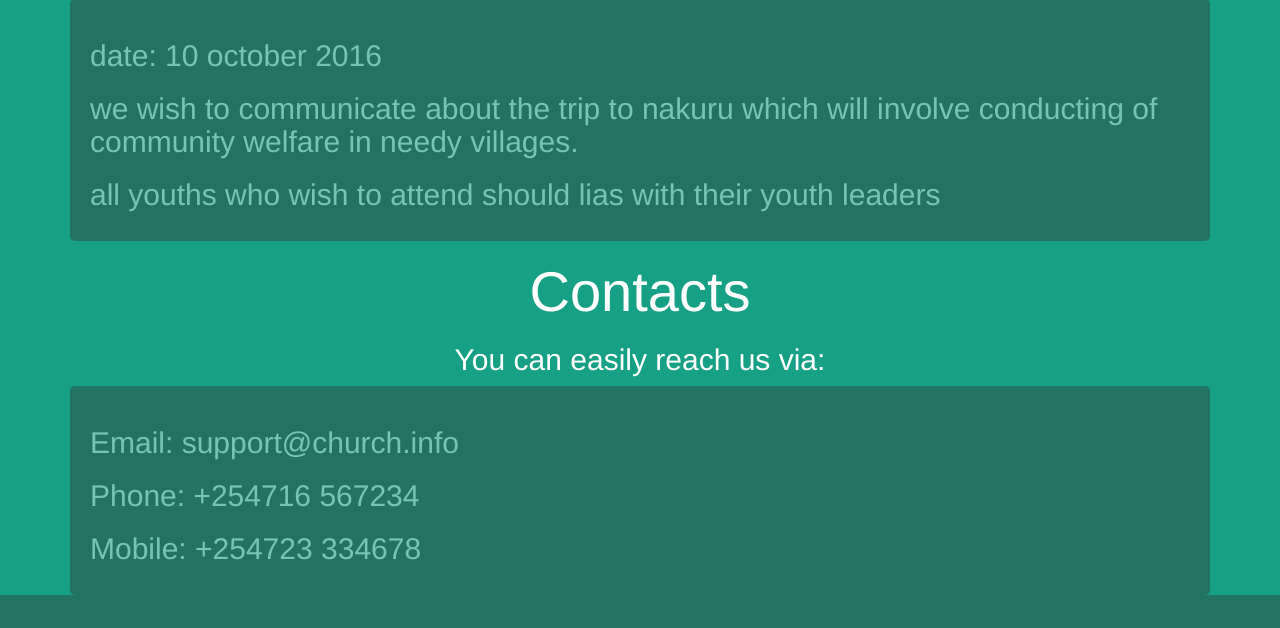
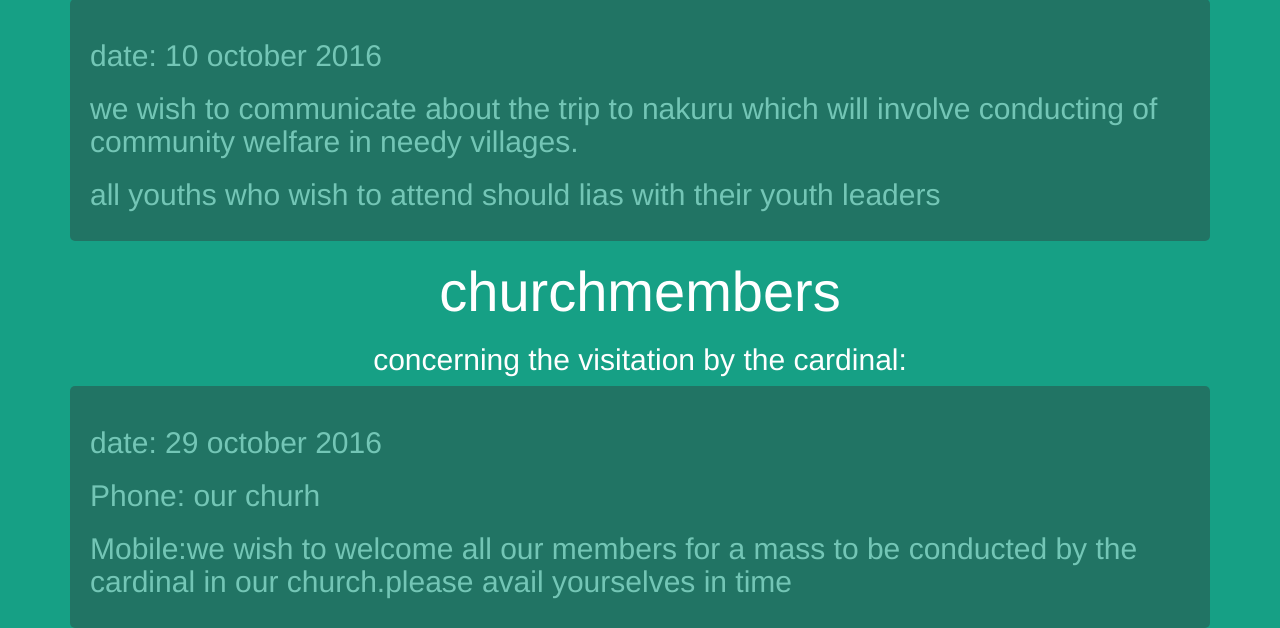
Before and after one commit to kevynashinski/churchmis, a PHP site: page /workspace/churchnews.php in a window 1280 px wide. Shown: the part 602-1230 px from the top of the page. Before the commit the page ends 1197 px from the top, so only its background shows below. Run offline with PHP 8.4, Linux system fonts and the light colour scheme.

Commit message:
freddie badman

```diff
--- a/churchnews.php
+++ b/churchnews.php
@@ -118,8 +118,8 @@ include_once 'includes/config.php';
     <div class="container">
         <div class="row">
             <div class="col-md-12 col-lg-12 col-sm-12">
-                <h1 style="text-align:center; font-size:4em;">Contacts</h1>
-                <h2 style="text-align:center;">You can easily reach us via: </h2>
+                <h1 style="text-align:center; font-size:4em;">churchmembers</h1>
+                <h2 style="text-align:center;">concerning the visitation by the cardinal: </h2>
             </div>
         </div>
 
@@ -127,9 +127,10 @@ include_once 'includes/config.php';
 
     <div class="container">
         <div class="dataView">
-            <h2>Email: support@church.info</h2>
-            <h2>Phone: +254716 567234</h2>
-            <h2>Mobile: +254723 334678</h2>
+            <h2>date: 29 october 2016</h2>
+            <h2>Phone: our churh</h2>
+            <h2>Mobile:we wish to welcome all our members for a mass to be conducted by the cardinal in our
+                church.please avail yourselves in time</h2>
         </div>
     </div>
     <script src="https://ajax.googleapis.com/ajax/libs/jquery/2.2.0/jquery.min.js"></script>
```
